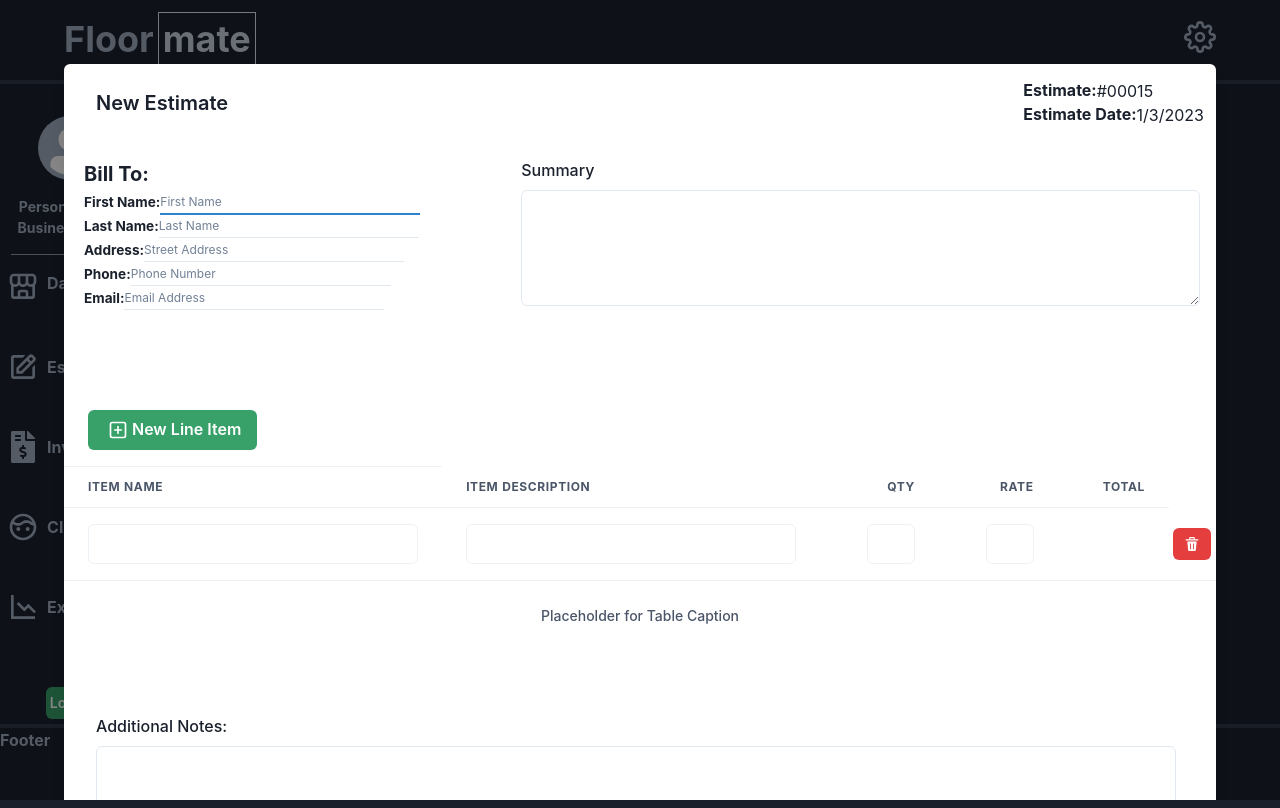
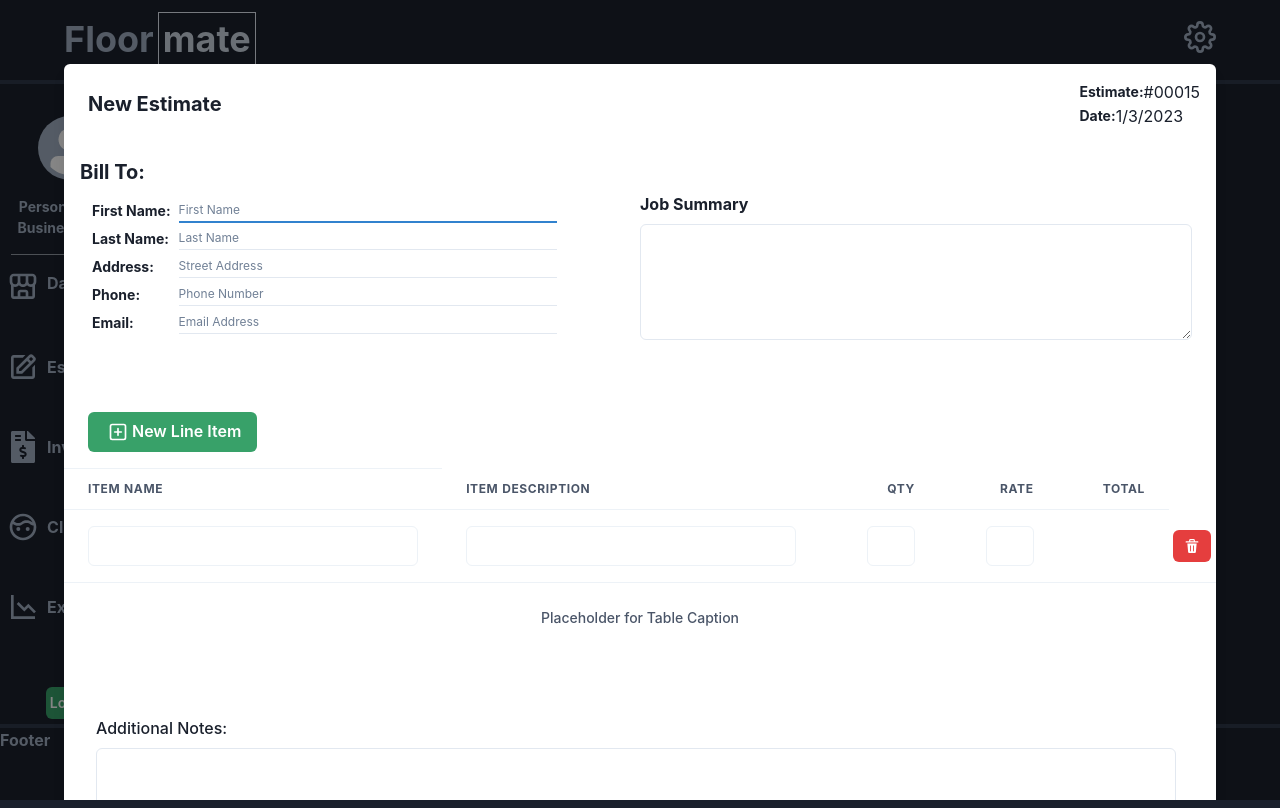
Before and after one commit to AnthonyJRay/floormate, a React (Vite) app: page /estimates in a window 1280 px wide. Both pictures are taken after a click on the button "New Estimate". Built offline with nearby package versions, Linux system fonts and the light colour scheme.

Commit message:
Split up lists in the Estimate Form to their own containing blocks. Giving spacing to the Bill To section.

```diff
--- a/src/components/estimates/EstimateForm.jsx
+++ b/src/components/estimates/EstimateForm.jsx
@@ -105,19 +105,19 @@ export default function EstimateForm({
     }));
   };
 
-  const quantityInput = (e, i) => {
-    const { id, value } = e.target;
-    setValues((prev) => ({
-      ...prev,
-      lineItems: lineItems.map((item) => {
-        return item.quantity === lineItems[i].quantity
-          ? { ...lineItems[i], [id]: value }
-          : item;
-      }),
-    }));
-  };
+  // const quantityInput = (e, i) => {
+  //   const { id, value } = e.target;
+  //   setValues((prev) => ({
+  //     ...prev,
+  //     lineItems: lineItems.map((item) => {
+  //       return item.quantity === lineItems[i].quantity
+  //         ? { ...lineItems[i], [id]: value }
+  //         : item;
+  //     }),
+  //   }));
+  // };
 
-  const rateInput = (e, i) => {};
+  // const rateInput = (e, i) => {};
 
   const addItem = () => {
     const newItem = defaultValues.lineItems;
@@ -155,51 +155,75 @@ export default function EstimateForm({
       <Modal isOpen={isOpen} onClose={onClose} size={["full", "full", "6xl"]}>
         <ModalOverlay />
         <ModalContent>
-          <Flex alignItems={"center"} p={2}>
-            <ModalHeader flexGrow={1}>New Estimate</ModalHeader>
-            <List display={"flex"} pl={"1rem"} m={"1"}>
-              <Box display={"flex"} flexDirection={"column"}>
-                <ListItem
-                  display={"flex"}
-                  height={"100%"}
-                  alignItems={"center"}
-                >
-                  <Heading size={"sm"}>Estimate:</Heading>
-                  <Text>{`#00015`}</Text>
-                </ListItem>
-                <ListItem
-                  display={"flex"}
-                  alignItems={"center"}
-                  height={"100%"}
-                >
-                  <Heading size={"sm"}>Estimate Date:</Heading>
-                  <Text>{values.estimateDate}</Text>
-                </ListItem>
-              </Box>
+          <Flex alignItems={"center"}>
+            <ModalHeader fontSize={"xl"} fontWeight={"bold"} flexGrow={1}>
+              New Estimate
+            </ModalHeader>
+
+            <List display={"flex"} flexDirection={"column"} margin={"1rem"}>
+              <ListItem display={"flex"} alignItems={"center"}>
+                <Heading size={"xs"}>Estimate:</Heading>
+                <Text>{`#00015`}</Text>
+              </ListItem>
+              <ListItem display={"flex"} alignItems={"center"}>
+                <Heading size={"xs"}>Date:</Heading>
+                <Text>{values.estimateDate}</Text>
+              </ListItem>
             </List>
           </Flex>
 
-          <Box>
+          <Box margin={"1rem"}>
+            <Heading fontSize={"xl"}>Bill To:</Heading>
             <Box
               display={"flex"}
               flexDirection={["column", "column", "column", "row"]}
               justifyContent={["center", "center", "start"]}
-              margin={"1rem"}
+              m={2}
             >
               {/* Inputs and labels share an Li. Perhaps break labels and inputs into their own Divs to get better style spacing. */}
-              <List width={["100%", "95%", "65%"]} mb={8}>
-                <ListItem m={1}>
-                  <Heading fontSize={"xl"}>Bill To:</Heading>
-                </ListItem>
-                <Box m={1}>
-                  <ListItem display={"flex"} alignItems={"center"}>
-                    <Text fontWeight={"bold"} fontSize={".85rem"}>
+              <Box display={"flex"} w={["100%", "100%", "50%"]}>
+                <List
+                  display={"flex"}
+                  flexDirection={"column"}
+                  justifyContent={"space-around"}
+                  p={1}
+                >
+                  <ListItem>
+                    <Text fontWeight={"bold"} fontSize={"sm"}>
                       First Name:
                     </Text>
+                  </ListItem>
+                  <ListItem>
+                    <Text fontWeight={"bold"} fontSize={"sm"}>
+                      Last Name:
+                    </Text>
+                  </ListItem>
+                  <ListItem>
+                    <Text fontWeight={"bold"} fontSize={"sm"}>
+                      Address:
+                    </Text>
+                  </ListItem>
+                  <ListItem>
+                    <Text fontWeight={"bold"} fontSize={"sm"}>
+                      Phone:
+                    </Text>
+                  </ListItem>
+                  <ListItem>
+                    <Text fontWeight={"bold"} fontSize={"sm"}>
+                      Email:
+                    </Text>
+                  </ListItem>
+                </List>
+                <List
+                  display={"flex"}
+                  flexDirection={"column"}
+                  justifyContent={"space-around"}
+                  p={1}
+                  w={"70%"}
+                >
+                  <ListItem display={"flex"} alignItems={"center"}>
                     <Input
-                      type={"text"}
                       size={"xs"}
-                      width={"60%"}
                       variant={"flushed"}
                       placeholder={"First Name"}
                       id={"firstName"}
@@ -208,13 +232,8 @@ export default function EstimateForm({
                     />
                   </ListItem>
                   <ListItem display={"flex"} alignItems={"center"}>
-                    <Text fontWeight={"bold"} fontSize={".85rem"}>
-                      Last Name:
-                    </Text>
                     <Input
-                      type={"text"}
                       size={"xs"}
-                      width={"60%"}
                       variant={"flushed"}
                       placeholder={"Last Name"}
                       id={"lastName"}
@@ -223,13 +242,8 @@ export default function EstimateForm({
                     />
                   </ListItem>
                   <ListItem display={"flex"} alignItems={"center"}>
-                    <Text fontWeight={"bold"} fontSize={".85rem"}>
-                      Address:
-                    </Text>
                     <Input
-                      type={"text"}
                       size={"xs"}
-                      width={"60%"}
                       variant={"flushed"}
                       placeholder={"Street Address"}
                       id={"address"}
@@ -238,13 +252,8 @@ export default function EstimateForm({
                     />
                   </ListItem>
                   <ListItem display={"flex"} alignItems={"center"}>
-                    <Text fontWeight={"bold"} fontSize={".85rem"}>
-                      Phone:
-                    </Text>
                     <Input
-                      type={"text"}
                       size={"xs"}
-                      width={"60%"}
                       variant={"flushed"}
                       placeholder={"Phone Number"}
                       id={"phone"}
@@ -253,13 +262,8 @@ export default function EstimateForm({
                     />
                   </ListItem>
                   <ListItem display={"flex"} alignItems={"center"}>
-                    <Text fontWeight={"bold"} fontSize={".85rem"}>
-                      Email:
-                    </Text>
                     <Input
-                      type={"text"}
                       size={"xs"}
-                      width={"60%"}
                       variant={"flushed"}
                       placeholder={"Email Address"}
                       id={"email"}
@@ -267,10 +271,13 @@ export default function EstimateForm({
                       onChange={(e) => clientInput(e)}
                     />
                   </ListItem>
-                </Box>
-              </List>
-              <Box width={"100%"}>
-                <FormLabel>Summary</FormLabel>
+                </List>
+              </Box>
+              <Box
+                w={["100%", "100%", "100%", "50%"]}
+                mt={["2rem", null, null, 0]}
+              >
+                <FormLabel fontWeight={"bold"}>Job Summary</FormLabel>
                 <Textarea
                   height={"116px"}
                   id={"summary"}
```
